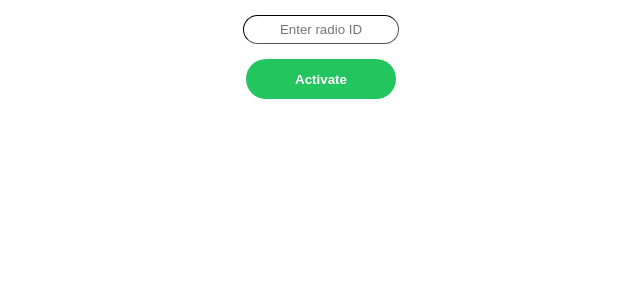
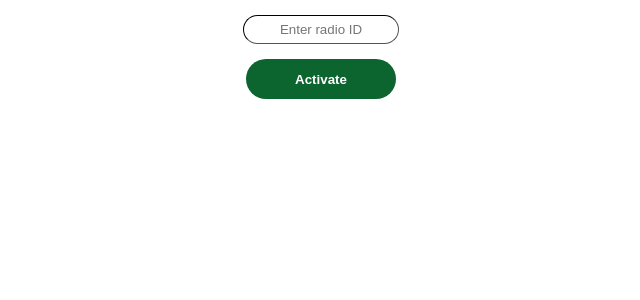
Before and after one commit to OvernightPancake/sxm, a Flask app: page / in a window 1280 px wide. Shown: the top 300 px of the page, without its empty margins (319-959 px from the left). Run offline with Flask 2, Linux system fonts and the light colour scheme.

Commit message:
Commit 14

```diff
--- a/static/css/style.css
+++ b/static/css/style.css
@@ -61,7 +61,7 @@ button {
   border-radius: 9999px;
   border-color: transparent;
   --tw-bg-opacity: 1;
-  background-color: rgb(34 197 94 / var(--tw-bg-opacity));
+  background-color: rgb(12 100 47 / var(--tw-bg-opacity));
   font-weight: 700;
   --tw-text-opacity: 1;
   color: rgb(255 255 255 / var(--tw-text-opacity));
```
Also changed, not shown: static/images/success.svg.
